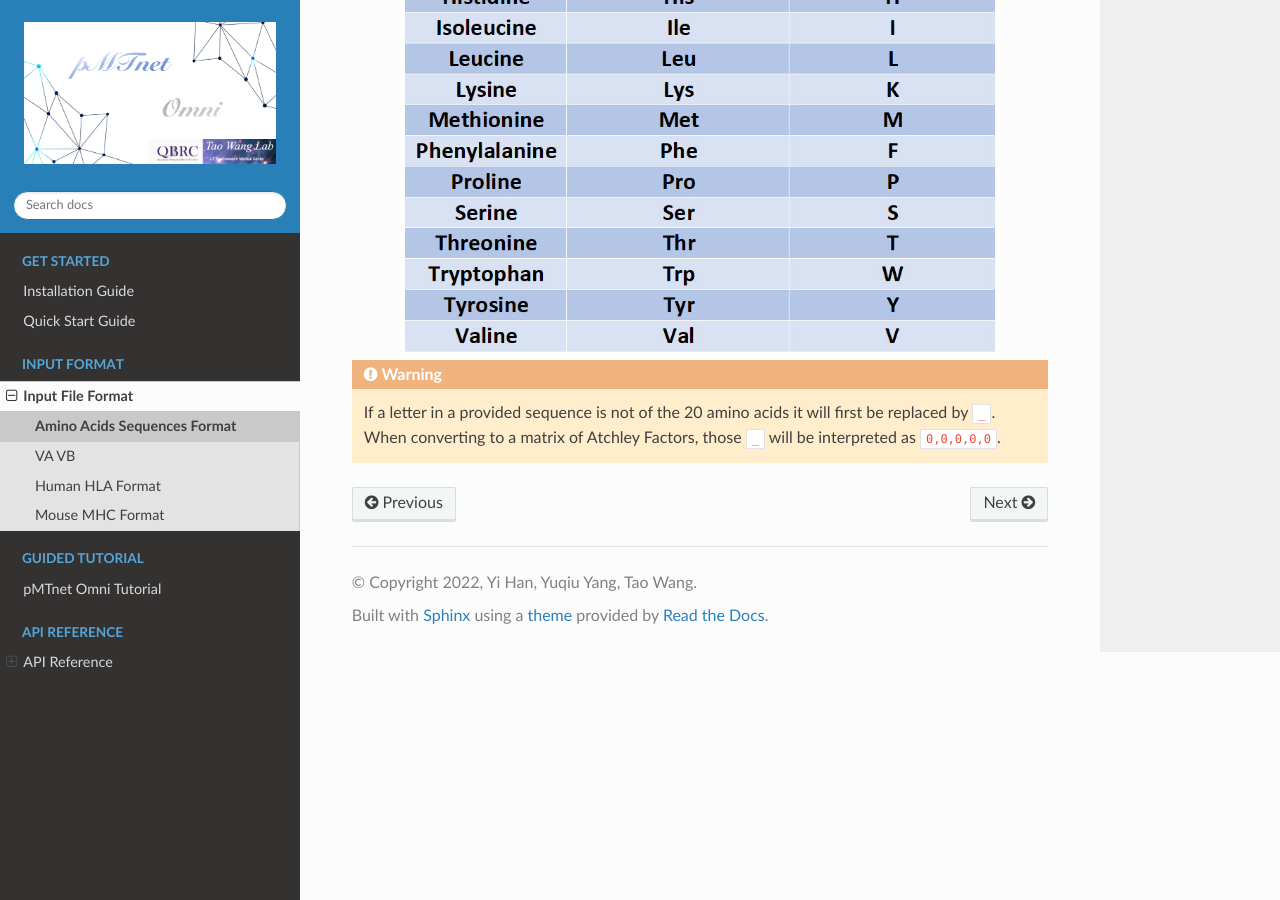
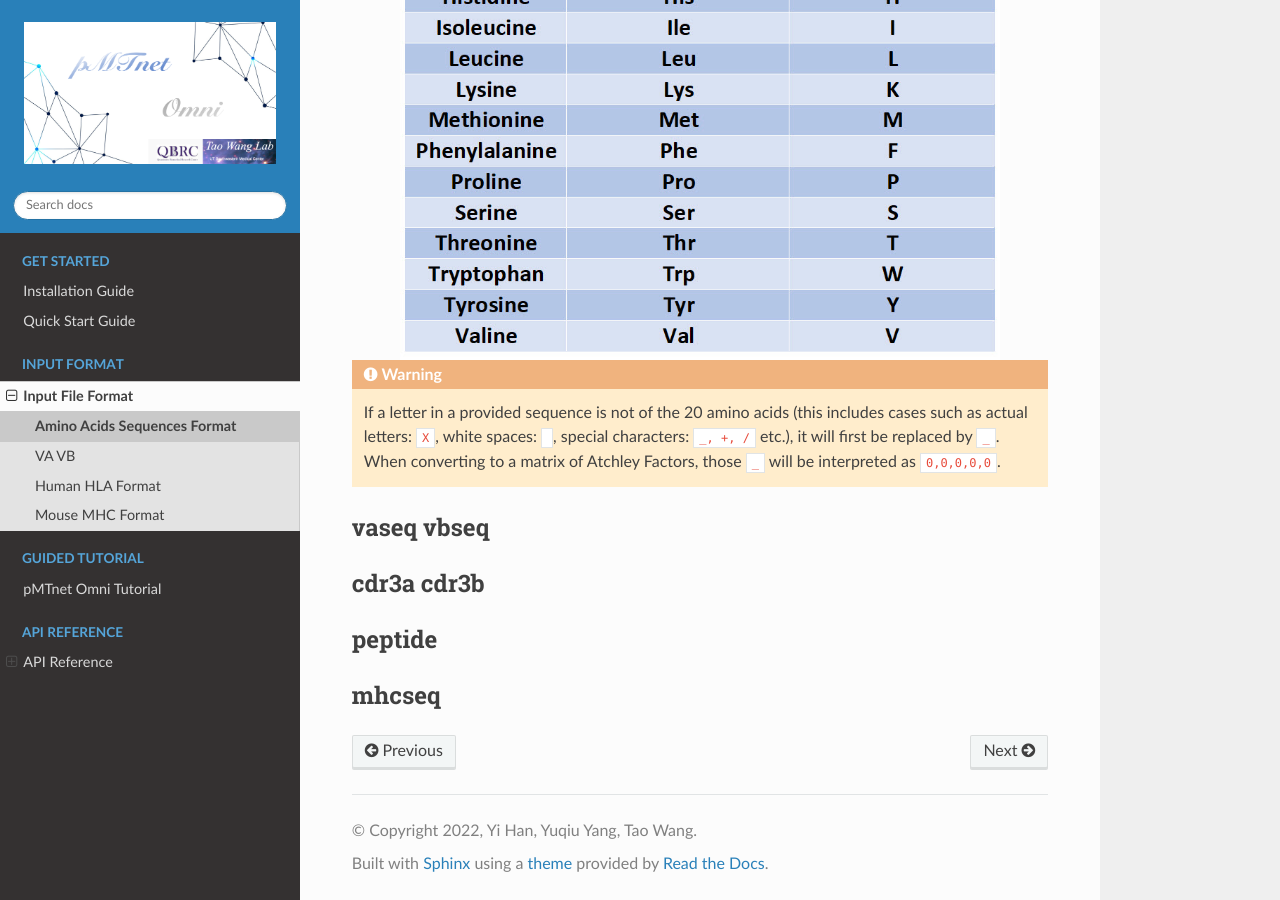
Before and after one commit to Yuqiu-Yang/pMTnet_Omni, a Sphinx documentation site: the page built from docs/source/input_format/amino_acids_seq.rst, in a window 1280 px wide and 900 px high, scrolled down 912 px. Built offline with Sphinx 7.4.7 and the Read the Docs theme 2.0.0, drawn with Linux system fonts in a browser that asks for light colours.

```diff
--- a/docs/source/input_format/amino_acids_seq.rst
+++ b/docs/source/input_format/amino_acids_seq.rst
@@ -34,5 +34,23 @@ accepted by **pMTnet Omni**.
 
 .. warning::
    If a letter in a provided sequence is not of the 20 amino acids
+   (this includes cases such as actual letters\: ``X``,
+   white spaces\: :literal:`\ `, special characters\: ``_, +, /`` etc.),
    it will first be replaced by ``_``. When converting to a matrix of
    Atchley Factors, those ``_`` will be interpreted as ``0,0,0,0,0``.
+
+vaseq vbseq
+---------------
+
+
+
+cdr3a cdr3b
+---------------
+
+
+peptide
+----------------
+
+
+mhcseq
+----------------
```
Also changed, not shown: other parts of docs/source/input_format/amino_acids_seq.rst (+1 -1 lines), 1 other file.
